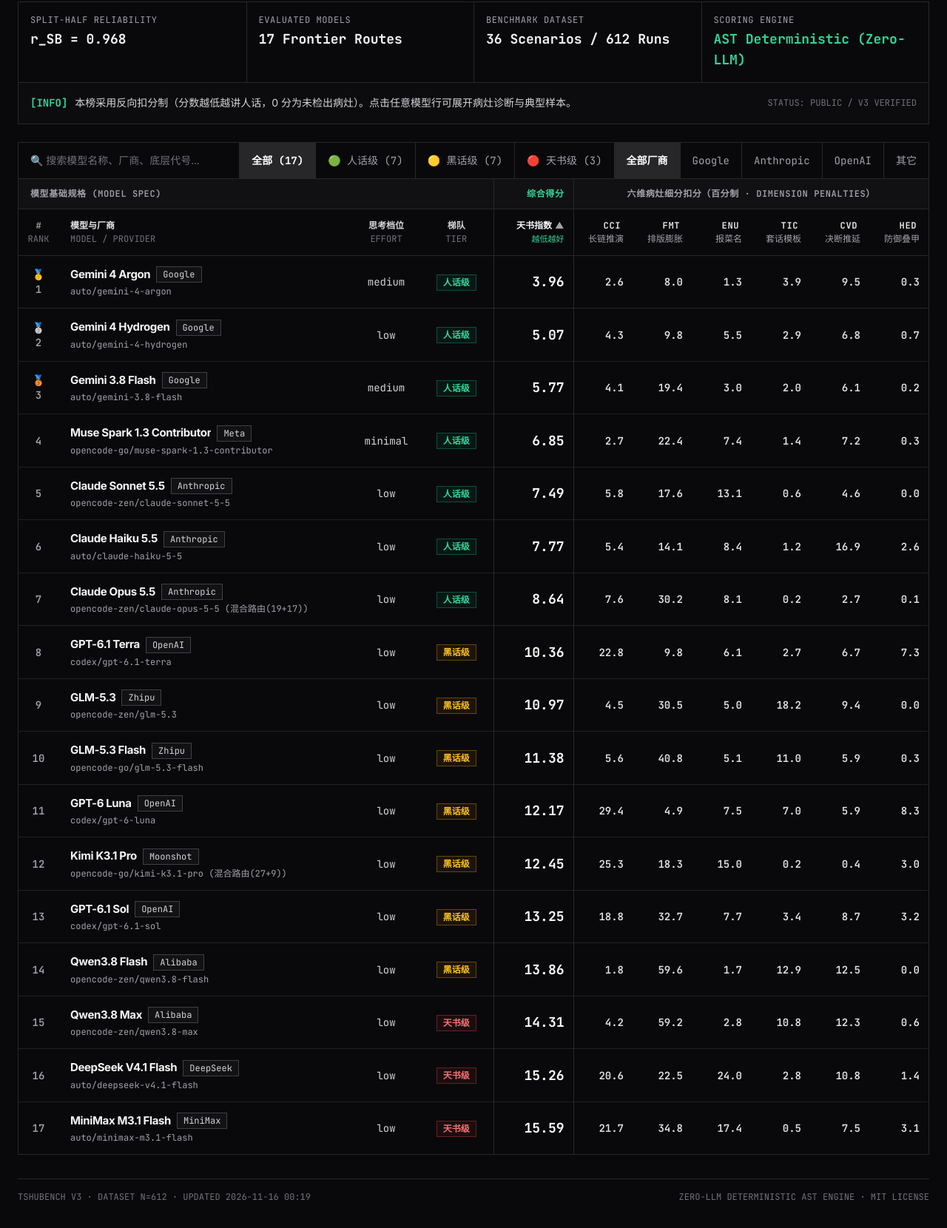
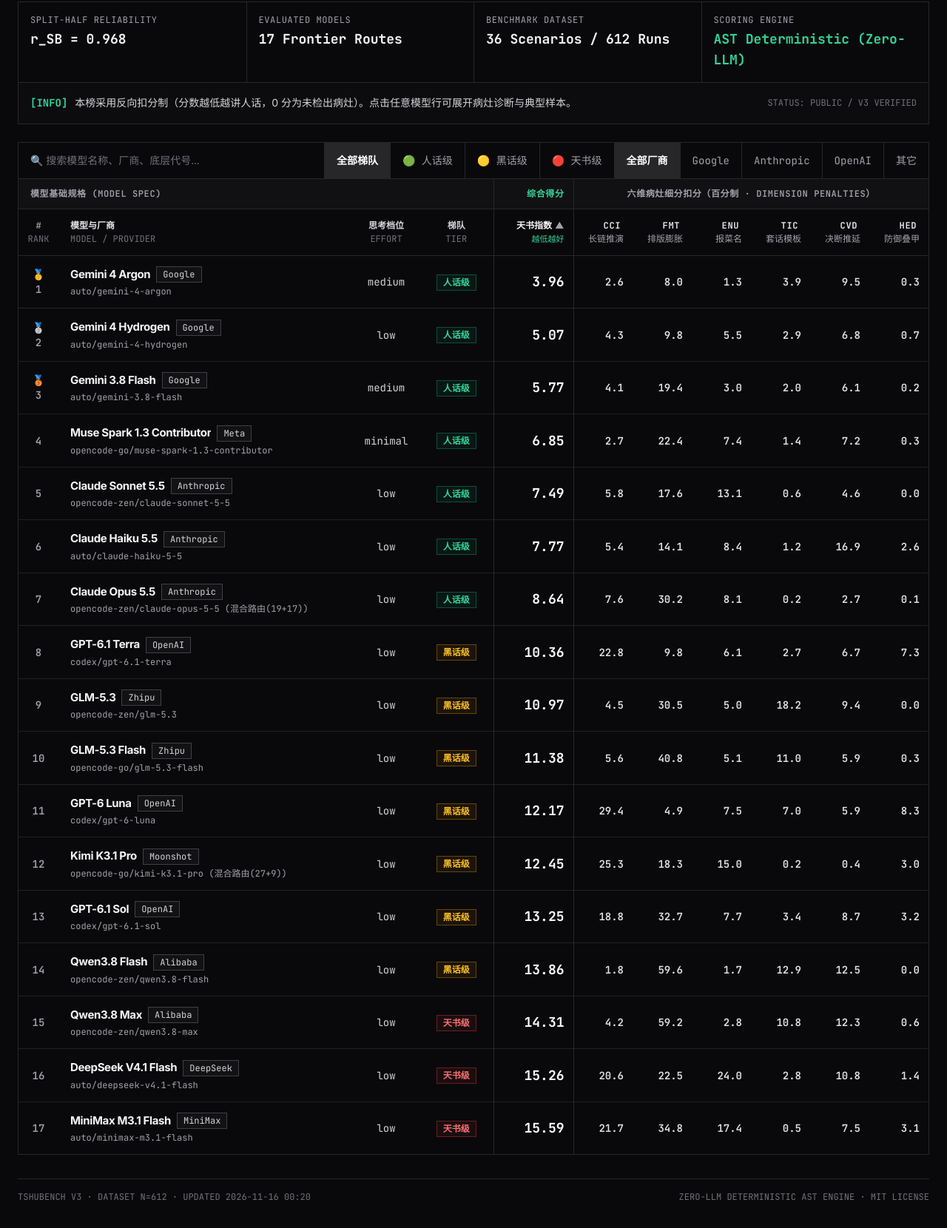
Before and after one commit to DBinK/TshuBench, a plain HTML site: page web/index.html in a window 1280 px wide. Shown: the part 122-1782 px from the top of the page at 74% size. Drawn offline with nearby package versions, Linux system fonts and the light colour scheme.

Commit message:
style(web): remove sample counts from tier filters and rename to 全部梯队

```diff
--- a/web/index.html
+++ b/web/index.html
@@ -147,10 +147,10 @@ code, pre, kbd, samp, .font-mono, td.effort, .effort, [data-mono], .metric-cell
       <div class="flex flex-wrap items-center">
         <!-- Tier Filter -->
         <div class="flex items-center border-b xl:border-b-0 xl:border-r border-zinc-800 divide-x divide-zinc-800" id="tier-group">
-          <button class="filter-btn active px-4 py-3.5 text-zinc-400 hover:text-white transition-colors" data-tier="all">全部 (17)</button>
-          <button class="filter-btn px-4 py-3.5 text-zinc-400 hover:text-white transition-colors" data-tier="人话级">🟢 人话级 (7)</button>
-          <button class="filter-btn px-4 py-3.5 text-zinc-400 hover:text-white transition-colors" data-tier="黑话级">🟡 黑话级 (7)</button>
-          <button class="filter-btn px-4 py-3.5 text-zinc-400 hover:text-white transition-colors" data-tier="天书级">🔴 天书级 (3)</button>
+          <button class="filter-btn active px-4 py-3.5 text-zinc-400 hover:text-white transition-colors" data-tier="all">全部梯队</button>
+          <button class="filter-btn px-4 py-3.5 text-zinc-400 hover:text-white transition-colors" data-tier="人话级">🟢 人话级</button>
+          <button class="filter-btn px-4 py-3.5 text-zinc-400 hover:text-white transition-colors" data-tier="黑话级">🟡 黑话级</button>
+          <button class="filter-btn px-4 py-3.5 text-zinc-400 hover:text-white transition-colors" data-tier="天书级">🔴 天书级</button>
         </div>
 
         <!-- Provider Filter: Merged Meta and Domestic into 'Other' (其它) -->
@@ -229,7 +229,7 @@ code, pre, kbd, samp, .font-mono, td.effort, .effort, [data-mono], .metric-cell
 
   <!-- Footer -->
   <footer class="mt-8 pt-4 border-t border-zinc-800 flex flex-col sm:flex-row items-center justify-between gap-3 text-xs font-mono text-zinc-500">
-    <div>TSHUBENCH V3 · DATASET N=612 · UPDATED 2026-11-16 00:19</div>
+    <div>TSHUBENCH V3 · DATASET N=612 · UPDATED 2026-11-16 00:20</div>
     <div>ZERO-LLM DETERMINISTIC AST ENGINE · MIT LICENSE</div>
   </footer>
 </div>
```
Also changed, not shown: 2 other files.
